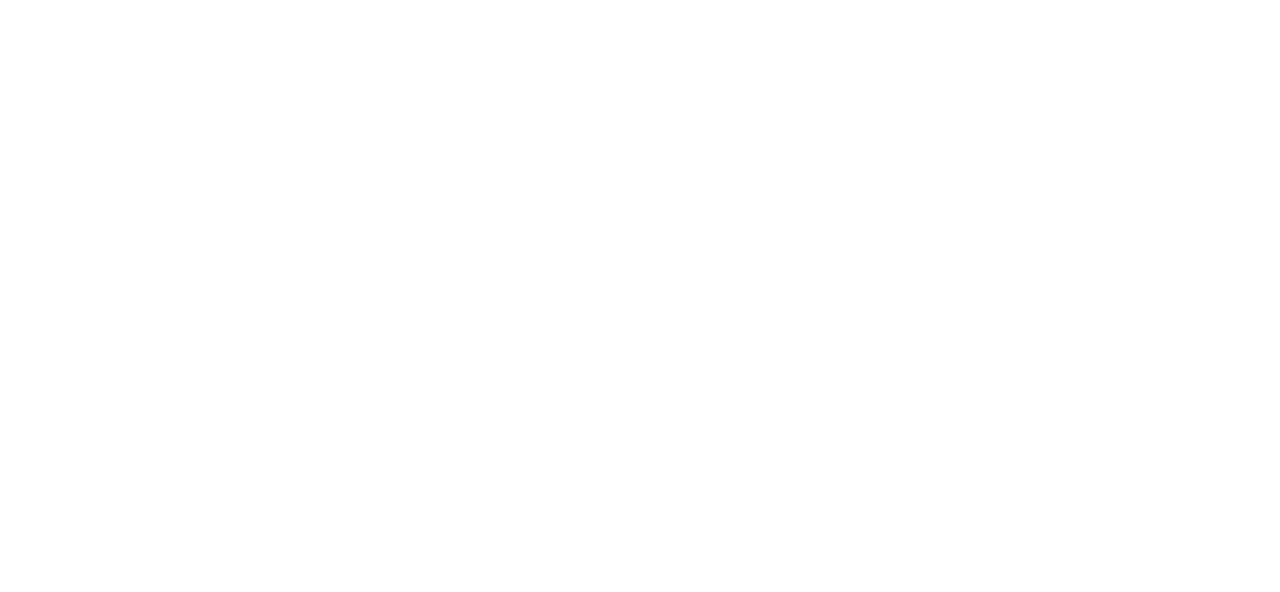
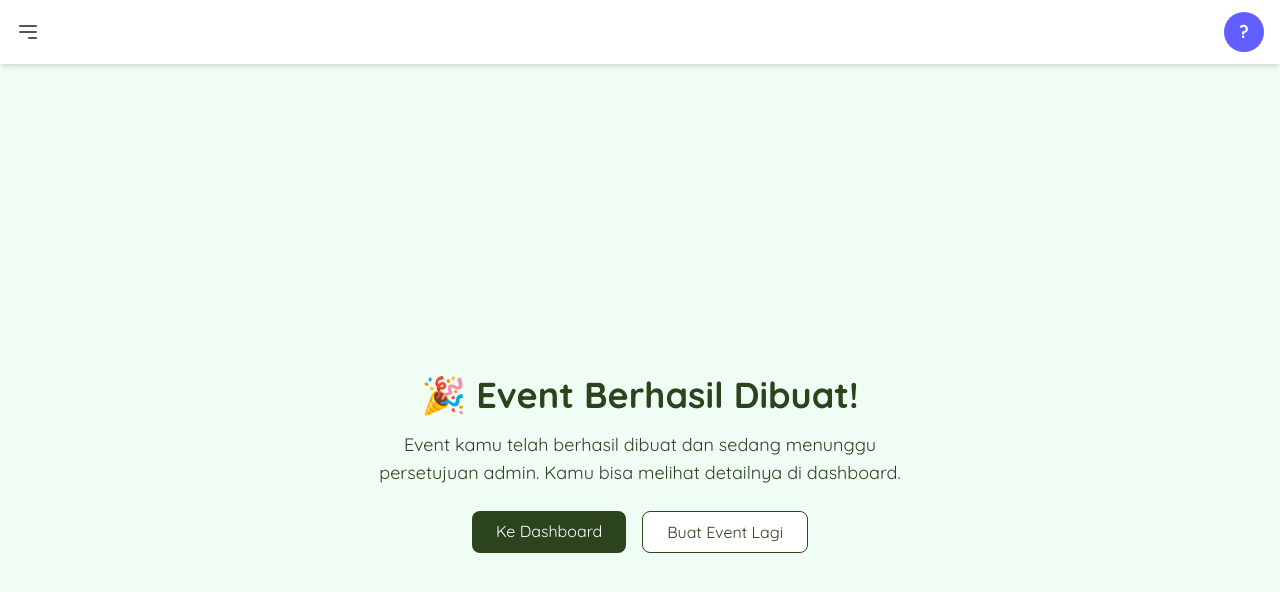
Before and after one commit to MATYUS05/GoLoop, a React (Vite) app in the folder GoLoop/: page /event-create in a window 1280 px wide. Before the commit this address had no page. Shown: the top 592 px of the page. Built offline with nearby package versions, Linux system fonts and the light colour scheme; no server answers.

Commit message:
Update .env

```diff
--- a/GoLoop/src/App.jsx
+++ b/GoLoop/src/App.jsx
@@ -16,6 +16,7 @@ import Profile from "./pages/user/Profile";
 import Admin from "./pages/admin/Admin";
 import Home1 from "./pages/user/Home1";
 import KenaliSampah from "./pages/user/KenaliSampah"
+import EventCreatedSuccess from "./pages/user/EventCreatedSuccess";
 
 
 function App() {
@@ -34,6 +35,7 @@ function App() {
           <Route path="/create-event" element={<CreateEventPage />} />
           <Route path="/my-event" element={<MyEventsPage />} />
           <Route path="/event/:eventId" element={<EventDetailPage />} />
+          <Route path="/event-create" element={<EventCreatedSuccess />} />
           <Route
             path="/my-event/participants/:eventId"
             element={<ManageParticipantsPage />}
--- a/GoLoop/src/pages/user/CreateEventPage.jsx
+++ b/GoLoop/src/pages/user/CreateEventPage.jsx
@@ -119,8 +119,7 @@ function CreateEventPage() {
       // 3. Save event to Firestore
       await addDoc(collection(db, "events"), newEvent);
 
-      alert("Event berhasil dibuat dan sedang menunggu persetujuan admin.");
-      navigate("/dashboard");
+      navigate("/event-create")
     } catch (err) {
       console.error("Gagal membuat event:", err);
       setError(`Terjadi kesalahan saat menyimpan event: ${err.message}`);
@@ -312,7 +311,7 @@ function CreateEventPage() {
           <button
             type="submit"
             disabled={loading}
-            className="w-full bg-[#2C441E] text-white font-semibold py-2 px-4 rounded-lg shadow-sm hover:bg-green-800 disabled:bg-green-400"
+            className="w-full bg-[#2C441E] text-white font-semibold py-2 px-4 rounded-lg shadow-sm hover:bg-green-600 disabled:bg-green-800"
           >
             {loading ? "Menyimpan..." : "Submit Event"}
           </button>
--- /dev/null
+++ b/GoLoop/src/pages/user/EventCreatedSuccess.jsx
@@ -0,0 +1,32 @@
+import React from "react";
+import { Link } from "react-router-dom";
+
+function EventCreatedSuccess() {
+  return (
+    <div className="min-h-screen flex flex-col items-center justify-center bg-green-50 text-[#2C441E] px-4 py-12">
+      <h1 className="text-4xl font-bold mb-4 text-center">
+        🎉 Event Berhasil Dibuat!
+      </h1>
+      <p className="text-lg text-center mb-6 max-w-xl">
+        Event kamu telah berhasil dibuat dan sedang menunggu persetujuan admin.
+        Kamu bisa melihat detailnya di dashboard.
+      </p>
+      <div className="flex gap-4">
+        <Link
+          to="/dashboard"
+          className="bg-[#2C441E] text-white py-2 px-6 rounded-lg hover:bg-green-800 transition"
+        >
+          Ke Dashboard
+        </Link>
+        <Link
+          to="/create-event"
+          className="bg-white border border-[#2C441E] py-2 px-6 rounded-lg hover:bg-gray-100 transition"
+        >
+          Buat Event Lagi
+        </Link>
+      </div>
+    </div>
+  );
+}
+
+export default EventCreatedSuccess;
```
